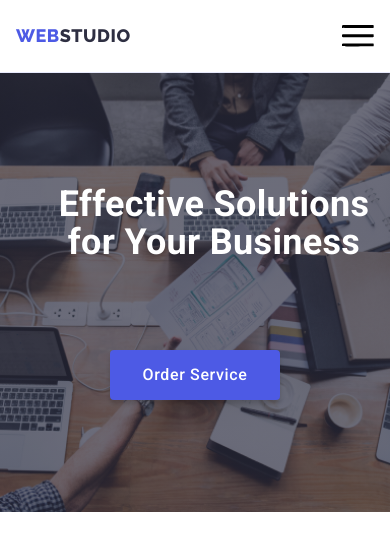
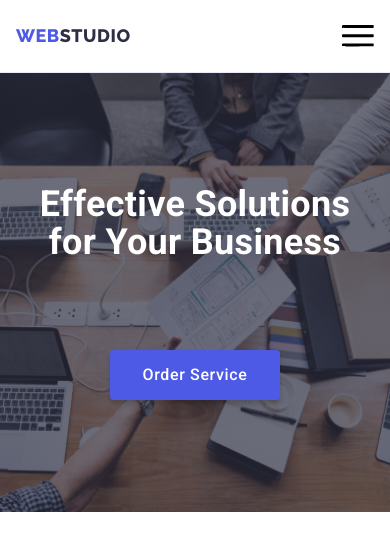
Before and after one commit to AnnaKotl/goit-markup-hw-07, a plain HTML site: page index.html in a window 390 px wide. Drawn offline with Linux system fonts and the light colour scheme.

Commit message:
10
нарешті все центрується і прилипає до країв, передивитись навігацію для мобіли!

```diff
--- a/css/mobile-styles.css
+++ b/css/mobile-styles.css
@@ -45,9 +45,9 @@
 }
 
 @media screen and (max-width: 480px) {
-    body {
+    /* body {
         font-size: calc(16px + (18 - 16) * ((100vw - 320px) / (750 - 320)));
-    }
+    } */
     .container {
         width: 428px;
         margin: 0;
@@ -184,13 +184,19 @@
         margin-right: auto;
     }
     .container-hero {
-        max-width: 428px;
-        padding-left: 54px;
-        padding-right: 54px;
+        width: 100%;
+        display: flex;
+        flex-direction: column;
+        text-align: center;
+        align-items: center;
+        justify-content: center;
+        margin-right: auto;
+        margin-left: auto;
     }
     .hero-title {
+        max-width: 320px;
+        text-align: center;
         min-width: 320px;
-        text-align: center;
         padding-top: 112px;
         margin-bottom: 88px;
         font-size: 36px;
--- a/index.html
+++ b/index.html
@@ -67,9 +67,9 @@
               </button>
 
               <ul class="mobile-nav list">
-                <li class="mobile-nav-item"><a href="./index.html" class="mobile-nav-link link active">Studio</a></li>
+                <li class="mobile-nav-item"><a href="./index.html" class="mobile-nav-link link">Studio</a></li>
                 <li class="mobile-nav-item"><a href="./portfolio.html" class="mobile-nav-link link">Portfolio</a></li>
-                <li class="mobile-nav-item"><a href="" class="mobile-nav-link link">Contacts</a></li>
+                <li class="mobile-nav-item"><a href="" class="mobile-nav-link link active">Contacts</a></li>
               </ul>
 
               <div class="second-mobile-menu-container">
```
